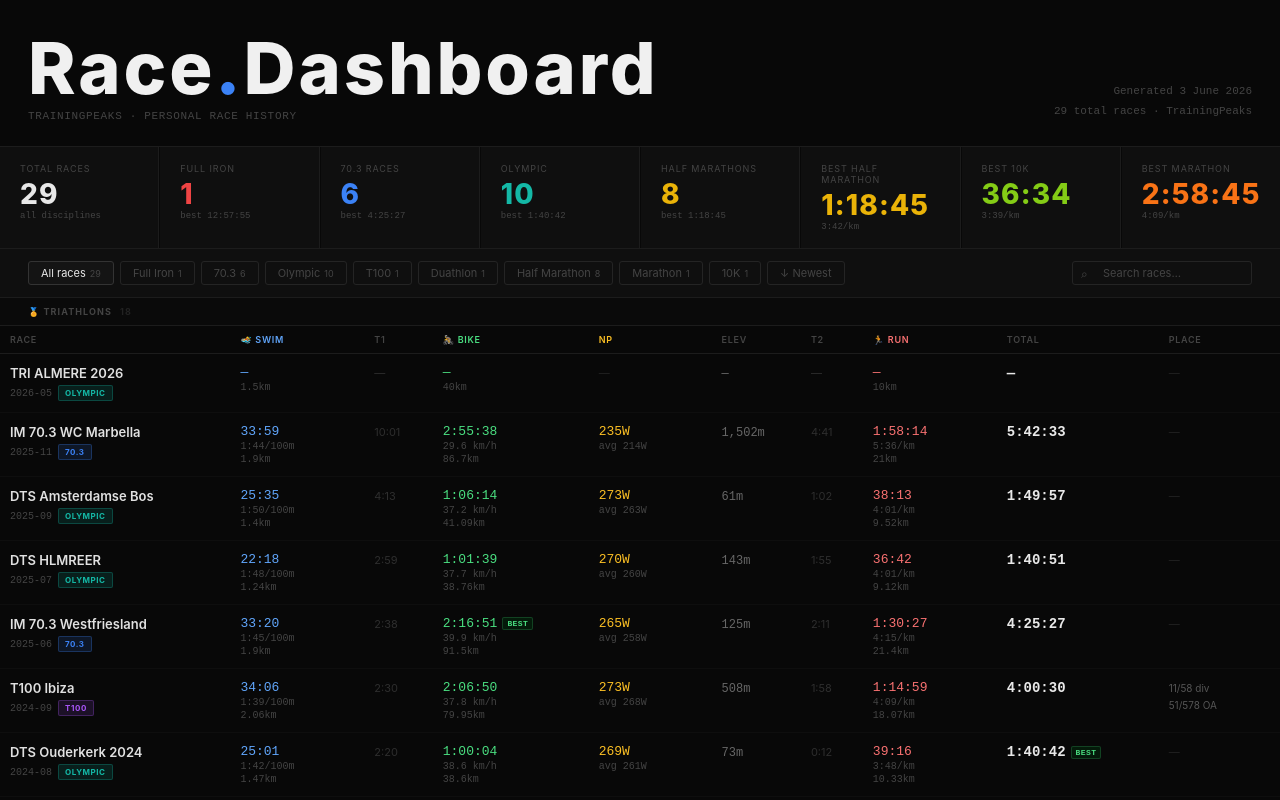
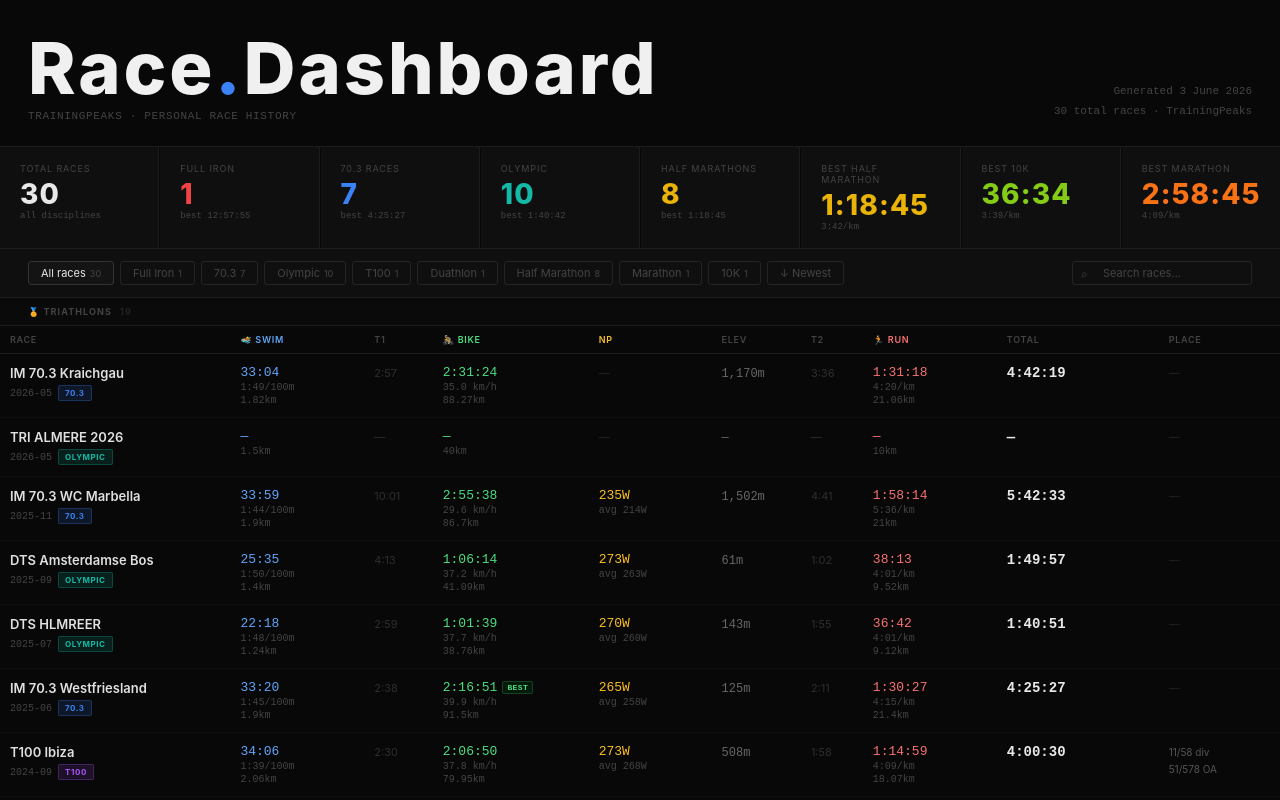
Before and after one commit to kirill4ernyshev-droid/races, a plain HTML site: page index.html in a window 1280 px wide. Shown: the top 800 px of the page. Drawn offline with Linux system fonts and the light colour scheme.

Commit message:
Add files via upload

```diff
--- a/index.html
+++ b/index.html
@@ -289,6 +289,14 @@ const RACES = [
     t1:{seconds:158}, t2:{seconds:131},
     bike:{seconds:8211, distance_km:91.5, speed_kmh:39.9, np_watts:265, avg_watts:258, elevation_m:125},
     run:{seconds:5427, distance_km:21.4, pace_per_km:"4:15", avg_hr:165},
+  },
+  {
+    id:"37657234", name:"IM 70.3 Kraichgau", date:"2026-05-31", type:"70.3",
+    total_seconds:16939, place_division:null, entrants_division:null, place_overall:null, entrants_overall:null,
+    swim:{seconds:1984, distance_km:1.82, pace_per_100m:"1:49"},
+    t1:{seconds:177}, t2:{seconds:216},
+    bike:{seconds:9084, distance_km:88.27, speed_kmh:35.0, np_watts:null, avg_watts:null, elevation_m:1170},
+    run:{seconds:5478, distance_km:21.06, pace_per_km:"4:20", avg_hr:null},
   },
   {
     id:"33187712", name:"IM 70.3 WC Marbella", date:"2025-11-09", type:"70.3",
```
